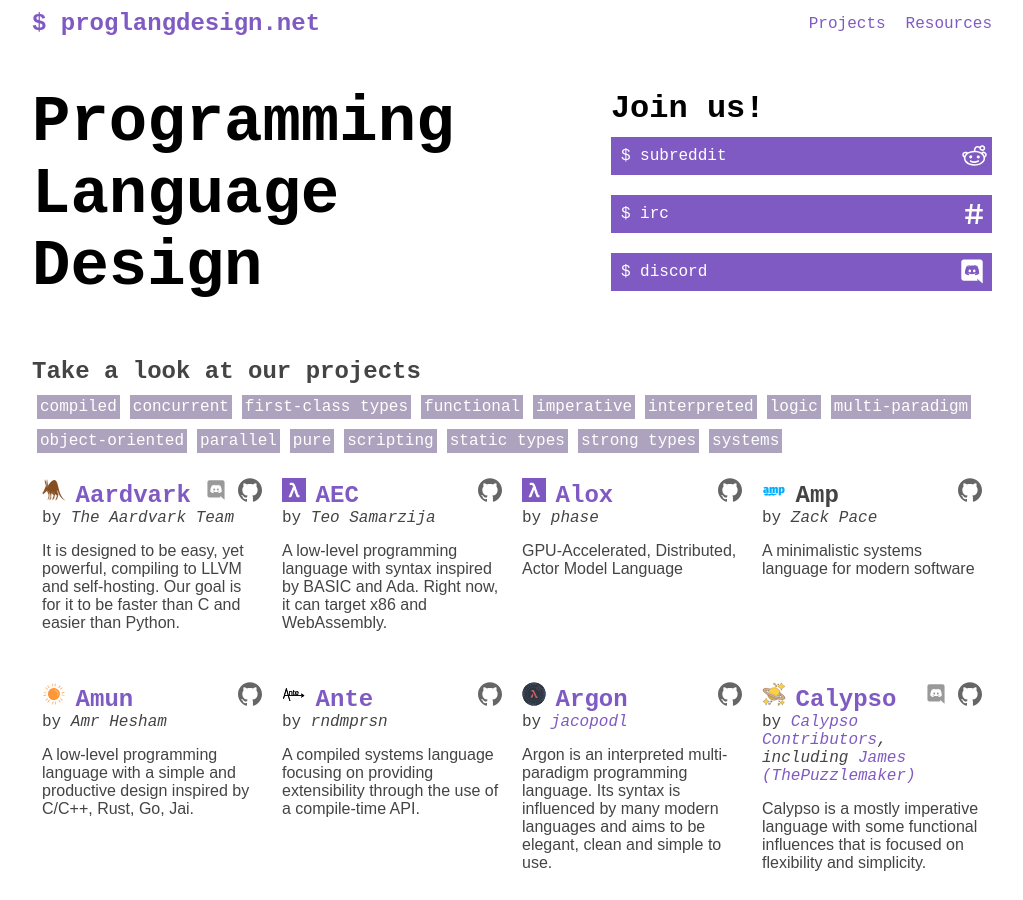
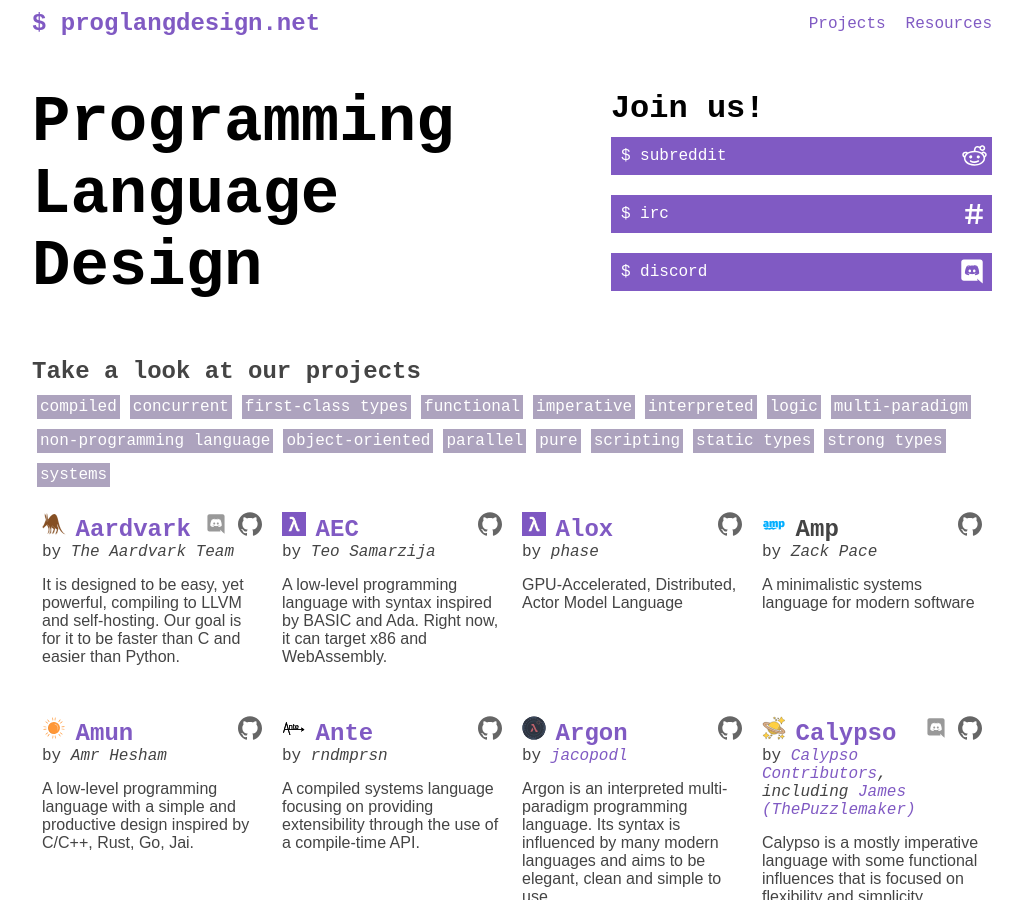
Before and after one commit to proglangdesign/proglangdesign.github.io, a Jekyll site: the page built from index.html, in a window 1280 px wide and 900 px high. Shown: the whole window, without its empty margins (128-1151 px from the left). Built offline with Jekyll 4.4.1, drawn with Linux system fonts in a browser that asks for light colours.

Commit message:
add non-programming language

```diff
--- a/_data/tags.yml
+++ b/_data/tags.yml
@@ -12,6 +12,7 @@
 - functional
 - imperative
 - multi-paradigm
+- non-programming language
 - systems
 - interpreted
 - scripting
```
